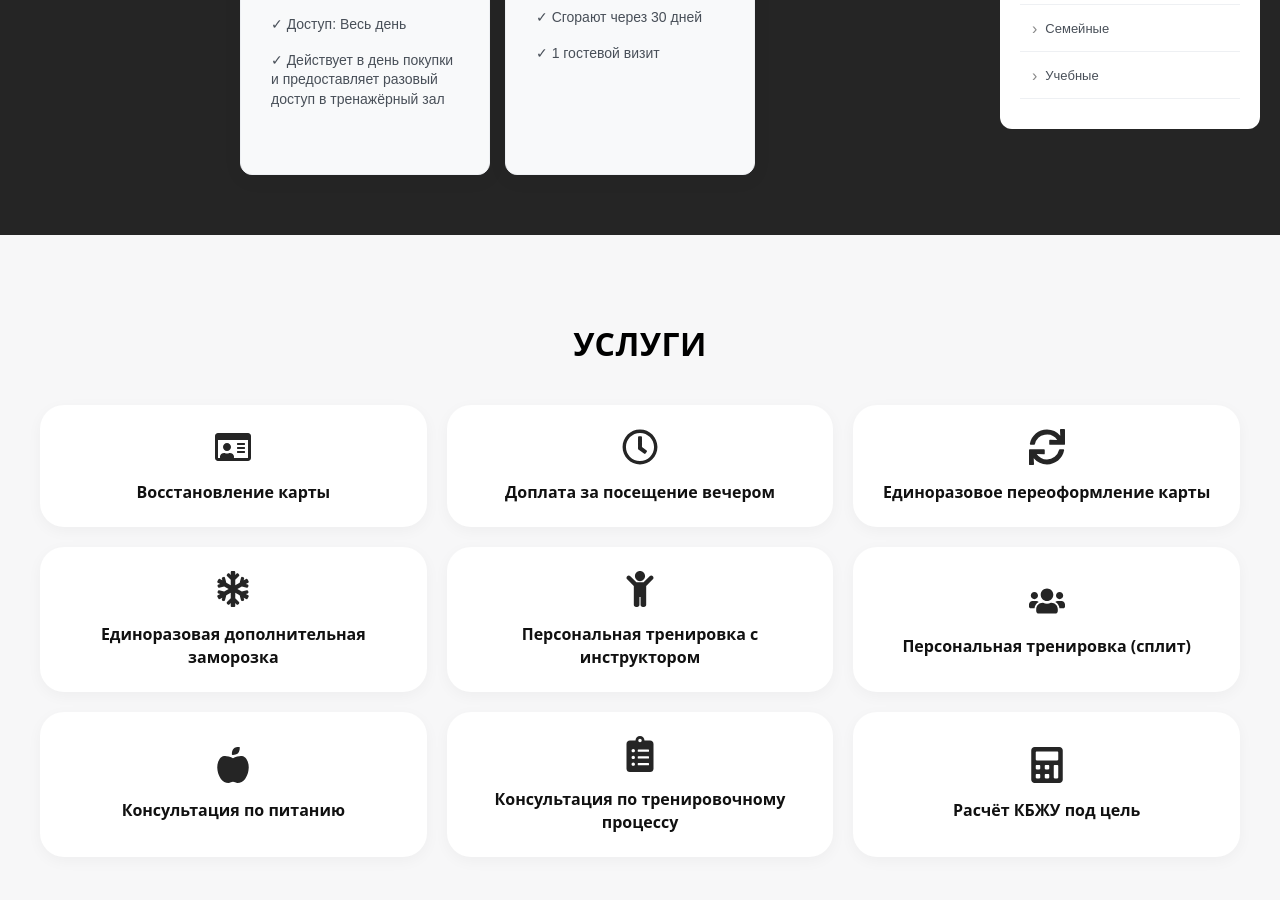
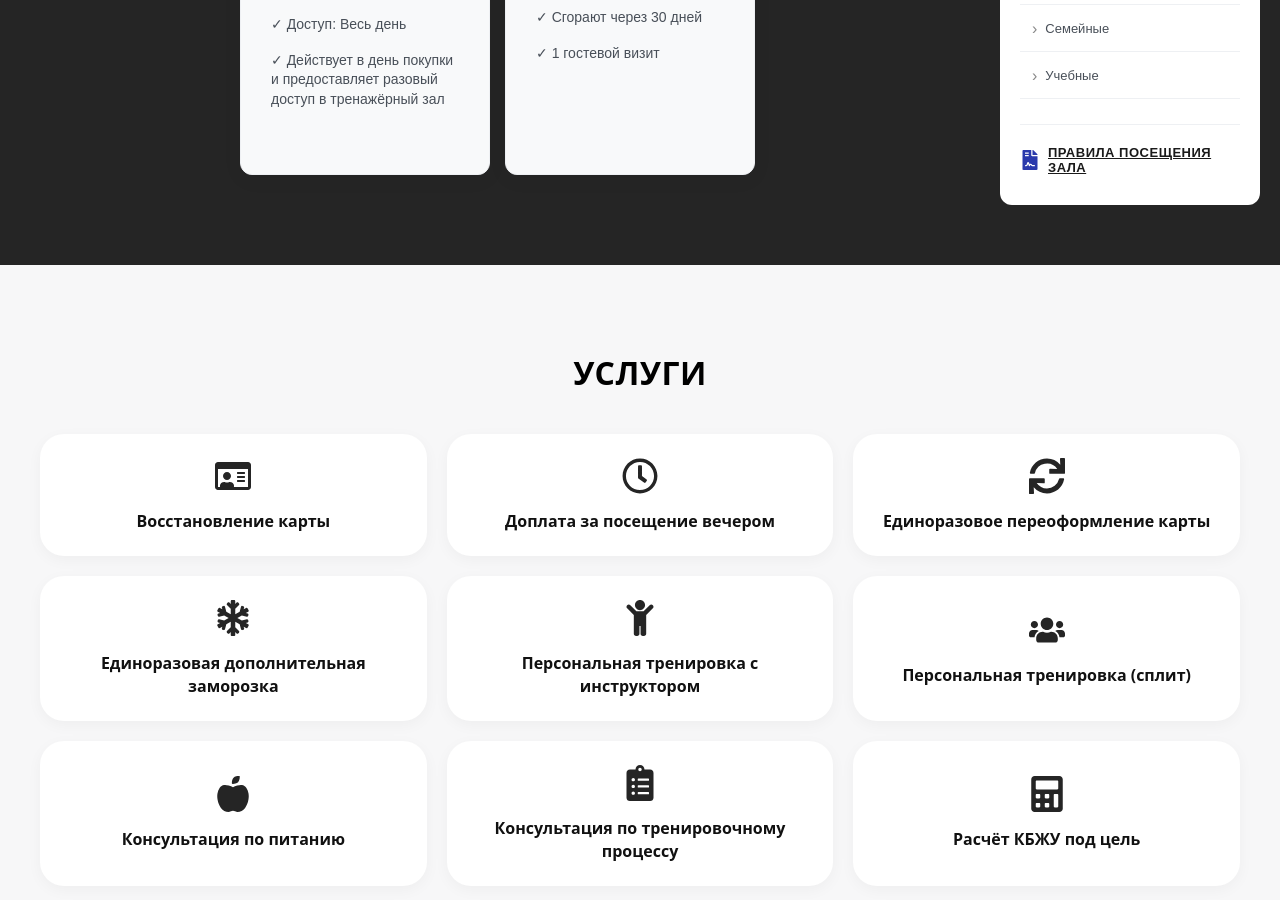
Before and after one commit to CrazyRentur/my-react-app, a React (Create React App) app: page / in a window 1280 px wide. Shown: the part 2520-3420 px from the top of the page. Built offline with nearby package versions, Linux system fonts and the light colour scheme.

Commit message:
сылка на правила посещенеия

```diff
--- a/src/components/Subscriptions.css
+++ b/src/components/Subscriptions.css
@@ -201,3 +201,56 @@
     font-size: 20px !important;      /* Делаем светлее, если на мобилках фон становится темным */
   }
 }
+
+/* ==========================================================================
+   ССЫЛКА НА ПРАВИЛА ПОСЕЩЕНИЯ ЗАЛА
+   ========================================================================= */
+.legal-link-container {
+  display: flex !important;
+  align-items: center !important;
+  gap: 8px !important;
+  margin-top: 25px !important;       /* Ровный отступ сверху */
+  padding-top: 20px !important;
+  border-top: 1px solid #eef0f3 !important; /* Тонкая серая линия-разделитель */
+  box-sizing: border-box !important;
+}
+
+.legal-icon {
+  color: #2a39ac !important;          /* Строгий черный цвет для иконки */
+  flex-shrink: 0 !important;
+}
+
+.legal-link {
+  color: #1a1a1a !important;          /* Черный цвет текста ссылки */
+  font-size: 13px !important;
+  font-weight: 600 !important;
+  text-decoration: underline !important; /* Подчеркивание для кликабельности */
+  text-transform: uppercase !important; /* Капслок как у заголовков панели */
+  letter-spacing: 0.5px !important;
+  cursor: pointer !important;
+  transition: opacity 0.15s ease !important;
+}
+
+.legal-link:hover {
+  opacity: 0.6 !important;            /* Эффект затухания при наведении */
+}
+
+/* Адаптивность для ссылки на мобилках (max-width: 1024px) */
+@media (max-width: 1024px) {
+  .legal-link-container {
+    margin-top: 15px !important;
+    padding-top: 15px !important;
+    border-top: 1px solid rgba(255, 255, 255, 0.1) !important; /* Светлая линия для темного мобильного фона */
+    justify-content: flex-start !important;
+    padding-left: 4px !important;
+  }
+
+  .legal-icon {
+    color: #2a39ac !important;        /* Светлая иконка для мобильной версии */
+  }
+
+  .legal-link {
+    color: #2a39ac !important;        /* Светлый текст ссылки на мобильных устройствах */
+    font-size: 20px !important;
+  }
+}
--- a/src/components/Subscriptions.js
+++ b/src/components/Subscriptions.js
@@ -1,4 +1,5 @@
 import React, { useState } from 'react';
+import { FaFileContract } from 'react-icons/fa'; // Импортируем черную юридическую иконку
 import SubscriptionCard from '../SubscriptionCard';
 import './Subscriptions.css'; // ПОДКЛЮЧАЕМ ВНЕШНИЙ CSS
 
@@ -31,7 +32,7 @@ export default function Subscriptions() {
   const filteredCards = subscriptionsData.filter(sub => sub.category === activeCategory);
 
   return (
-    <section id='pricing' className="sub-section">
+<section id='pricing' className="sub-section">
       <h2>Тарифы и абонементы</h2>
 
       <div className="sub-container">
@@ -43,7 +44,7 @@ export default function Subscriptions() {
               duration={sub.duration}
               price={sub.price}
               pricePerMonth={sub.pricePerMonth}
-              pricePerPerson={sub.pricePerPerson} // Передаем цену за человека
+              pricePerPerson={sub.pricePerPerson}
               badgeText={sub.badgeText}
               badgeColor={sub.badgeColor}
               isDark={sub.isDark}
@@ -74,6 +75,19 @@ export default function Subscriptions() {
               Для абонентов на утро занятие необходимо завершить до 17:00
             </p>
           )}
+
+          {/* НОВЫЙ БЛОК: Ссылка на правила посещения */}
+          <div className="legal-link-container">
+            <FaFileContract size={20} className="legal-icon" />
+            <a
+              href="https://drive.google.com/file/d/1Zlkz5PfZ1JVERV0YiNGL6AMl6H9H6PcV/view" // Укажите путь к вашему файлу (например, в папке public) или роуту /rules
+              target="_blank"   // Откроет правила в новой вкладке
+              rel="noreferrer"
+              className="legal-link"
+            >
+              Правила посещения зала
+            </a>
+          </div>
         </aside>
       </div>
     </section>
```
